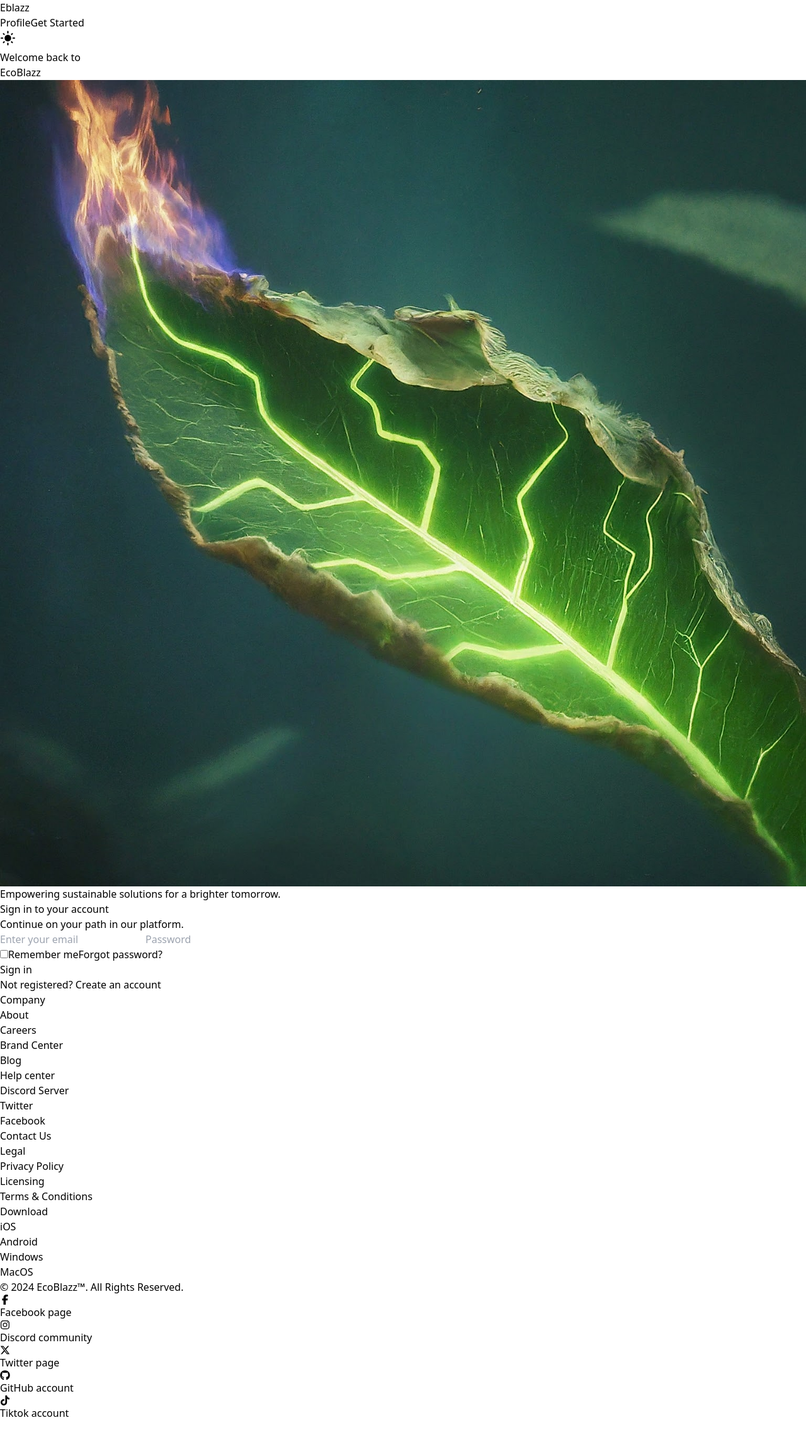
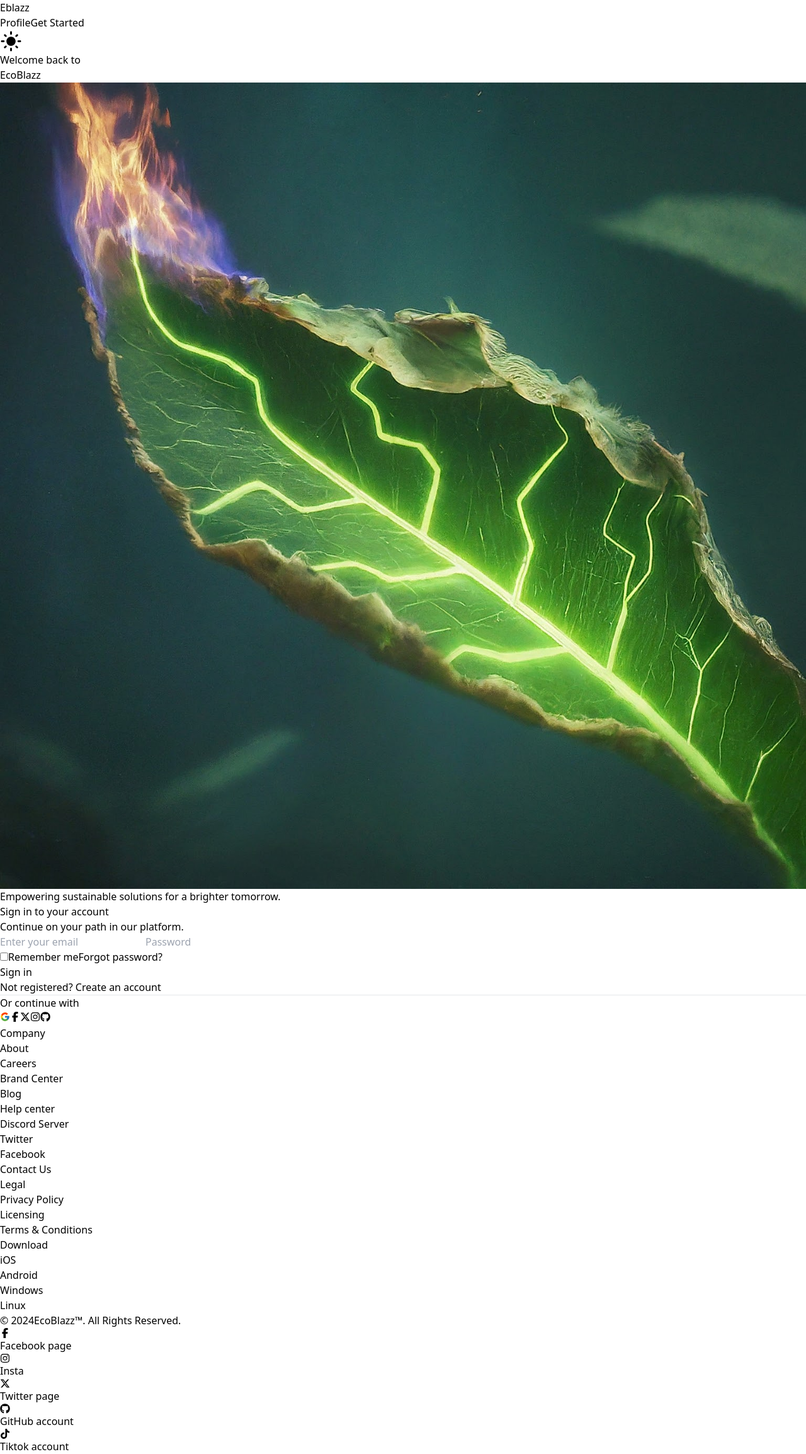
Before and after one commit to stephen-nene/ne-auth, a React (Vite) app in the folder client/: page /login in a window 1280 px wide. Shown: the whole page at 63% size. Before the commit the page ends 2255 px from the top, so only its background shows below. Built offline with nearby package versions, Linux system fonts and the light colour scheme.

Commit message:
login page done

```diff
--- a/client/package.json
+++ b/client/package.json
@@ -12,6 +12,7 @@
   "dependencies": {
     "@reduxjs/toolkit": "^2.2.1",
     "@tauri-apps/api": "^1",
+    "antd": "^5.15.3",
     "react": "^18.2.0",
     "react-dom": "^18.2.0",
     "react-icons": "^5.0.1",
--- a/client/src/App.jsx
+++ b/client/src/App.jsx
@@ -21,7 +21,7 @@ function App() {
     <div className="">
       <Navbar/>
 
-      <div className="page mt-[60px] bg-blue-200 h-screen ">
+      <div className={`mt-[60px] ${darkMode?'bg-blue-100':'bg-blue-950'}  h-screen `} >
 
       <Routes>
         <Route path="/" element={<Home/>}/>
--- a/client/src/components/Footer.jsx
+++ b/client/src/components/Footer.jsx
@@ -5,7 +5,7 @@ import { Link } from "react-router-dom";
 
 export default function Footer({ darkMode }) {
     return (
-        <footer className={`${darkMode ? "bg-white" : "bg-gray-950 text-white"}`}>
+        <footer className={`${darkMode ? "bg-sky-500" : "bg-sky-950 text-white"}`}>
 
 
 
@@ -13,7 +13,7 @@ export default function Footer({ darkMode }) {
                 <div className=" grid grid-cols-2 gap-8 px-4 py-6 lg:py-8 md:grid-cols-4">
                     <div>
                         <h2 className={`mb-6 text-sm font-semibold ${darkMode ? 'text-gray-900' : 'text-white'} uppercase`}>Company</h2>
-                        <ul className={`${darkMode ? "text-gray-500" : "text-gray-400"}  font-medium`}>
+                        <ul className={`${darkMode ? "text-gray-100" : "text-gray-400"}  font-medium`}>
                             <li className="mb-4">
                                 <Link className=" hover:underline">About</Link>
                             </li>
@@ -30,7 +30,7 @@ export default function Footer({ darkMode }) {
                     </div>
                     <div>
                         <h2 className="mb-6 text-sm font-semibold uppercase">Help center</h2>
-                        <ul className="text-gray-500 dark:text-gray-400 font-medium">
+                        <ul className={`${darkMode ? "text-gray-100" : "text-gray-400"}  font-medium`}>
                             <li className="mb-4">
                                 <a href="#" className="hover:underline">Discord Server</a>
                             </li>
@@ -47,7 +47,7 @@ export default function Footer({ darkMode }) {
                     </div>
                     <div>
                         <h2 className="mb-6 text-sm font-semibold uppercase">Legal</h2>
-                        <ul className="text-gray-500 dark:text-gray-400 font-medium">
+                        <ul className={`${darkMode ? "text-gray-100" : "text-gray-400"}  font-medium`}>
                             <li className="mb-4">
                                 <Link className="hover:underline">Privacy Policy</Link>
                             </li>
@@ -61,7 +61,7 @@ export default function Footer({ darkMode }) {
                     </div>
                     <div>
                         <h2 className="mb-6 text-sm font-semibold uppercase">Download</h2>
-                        <ul className="text-gray-500 dark:text-gray-400 font-medium">
+                        <ul className={`${darkMode ? "text-gray-100" : "text-gray-400"}  font-medium`}>
                             <li className="mb-4">
                                 <Link className="hover:underline">iOS</Link>
                             </li>
@@ -72,37 +72,38 @@ export default function Footer({ darkMode }) {
                                 <Link className="hover:underline">Windows</Link>
                             </li>
                             <li className="mb-4">
-                                <Link className="hover:underline">MacOS</Link>
+                                <Link className="hover:underline">Linux</Link>
                             </li>
+
                         </ul>
                     </div>
                 </div>
-                <div className={`px-4 py-6 ${darkMode ? "bg-gray-200" : "bg-gray-900 text-gray-300"} md:flex md:items-center md:justify-between rounded-lg`}>
-                    <span className="text-sm text-gray-500 sm:text-center">© 2024 <a href="https://ecoblazz.onrender.com/">EcoBlazz™</a>. All Rights Reserved.
+                <div className={`px-4 py-6 ${darkMode ? "bg-sky-200" : "bg-sky-900 text-gray-300"} md:flex md:items-center md:justify-between rounded-lg`}>
+            <span className="text-sm t sm:text-center">© 2024
+                <a href="https://ecoblazz.onrender.com/" target="_blank" rel="noopener noreferrer">EcoBlazz™</a>
+                . All Rights Reserved.
             </span>
-                    <div className="flex mt-4 sm:justify-center md:mt-0 space-x-5 rtl:space-x-reverse">
-                        <a href="#" className="text-gray-400 hover:text-gray-900 dark:hover:text-white">
-<FaFacebookF/>
+            <div className={`  flex mt-4 sm:justify-center md:mt-0 space-x-5 rtl:space-x-reverse`}>
+                <Link to="#" target="_blank" className={`text-gray-400 ${!darkMode?'hover:text-white':'hover:text-blue-500'}`}>
+                    <FaFacebookF />
                     <span className="sr-only">Facebook page</span>
-                        </a>
-                        <a href="#" className="text-gray-400 hover:text-gray-900 dark:hover:text-white">
+                </Link>
+                <Link to="#" target="_blank" className={`text-gray-400 ${!darkMode?'hover:text-white':'hover:text-rose-500'}  `}>
                     <FaInstagram />
-                            <span className="sr-only">Discord community</span>
-                        </a>
-                        <a href="https://twitter.com/EcoBlazz/" className="text-gray-400 hover:text-gray-900 dark:hover:text-white">
+                    <span className="sr-only">Insta</span>
+                </Link>
+                <Link to="https://twitter.com/EcoBlazz/" target="_blank" className={`text-gray-400 ${!darkMode?'hover:text-white':'hover:text-gray-950'}`}>
                     <FaXTwitter />
-
                     <span className="sr-only">Twitter page</span>
-                        </a>
-                        <a href="#" className="text-gray-400 hover:text-gray-900 dark:hover:text-white">
-<FaGithub/>
+                </Link>
+                <Link to="#" target="_blank" className={`text-gray-400 ${!darkMode?'hover:text-white':'hover:text-gray-900'}`}>
+                    <FaGithub />
                     <span className="sr-only">GitHub account</span>
-                        </a>
-                        <a href="#" className="text-gray-400 hover:text-gray-900 dark:hover:text-white">
+                </Link>
+                <Link to="https://www.tiktok.com/@ecoblazz23" target="_blank" className={`text-gray-400 ${!darkMode?'hover:text-white':'hover:text-fuchsia-900'}`}>
                     <FaTiktok />
-
                     <span className="sr-only">Tiktok account</span>
-                        </a>
+                </Link>
             </div>
         </div>
             </div>
--- a/client/src/components/Navbar.jsx
+++ b/client/src/components/Navbar.jsx
@@ -11,35 +11,33 @@ export default function Navbar() {
     const dispatch = useDispatch();
 
     return (
-        <header className={`fixed top-0 w-full ${darkMode?'bg-white':'bg-gray-800'}  shadow-md z-10 `}>
+        <header className={`fixed top-0 w-full ${darkMode ? 'bg-sky-500' : 'bg-sky-900'}  shadow-md z-10 `}>
             <div className="container mx-auto px-4">
-                <nav className="flex items-center justify-between py-2">
+                <nav className="flex items-center justify-between py-3">
                     <Link to="/" className="text-xl font-bold">Eblazz</Link>
                     <div className="flex items-center space-x-4">
                         <Link to="/profile" className="text-gray-700 hover:text-gray-900">Profile</Link>
                         <Link to="/login" className="px-4 py-2 bg-blue-500 text-white rounded-md hover:bg-blue-600">Get Started</Link>
                     </div>
-                    <div className="right">
+                    <div className="right ">
                         {darkMode ?
                             (
-
-                                <button
+                                <MdDarkMode
                                     onClick={() => {
                                         dispatch(setDarkMode());
                                     }}
-                                    className="p-2 text-xl border-2 hover:bg-slate-700 bg-slate-600 rounded-lg"
-                                >
-                                    <MdDarkMode size={25} />
-                                </button>
+                                    className="text-gray-500 hover:text-gray-900 hover:cursor-pointer"
+                                    size={35}
+                                />
                             ) :
-                            <button
+
+                            <MdLightMode
                                 onClick={() => {
                                     dispatch(setDarkMode());
                                 }}
-                                className="p-2 text-xl border-2 hover:bg-yellow-500 bg-yellow-600 rounded-lg"
-                            >
-                                <MdLightMode size={25} />
-                            </button>
+                                className="  text-yellow-500 hover:text-yellow-600 hover:cursor-pointer"
+                                size={35}
+                            />
                         }
 
                     </div>
--- a/client/src/components/auth/Login.jsx
+++ b/client/src/components/auth/Login.jsx
@@ -1,5 +1,11 @@
 import React from "react";
 import { Link } from "react-router-dom";
+
+import { FaTiktok, FaXTwitter, FaInstagram, FaGithub, FaFacebookF, } from "react-icons/fa6";
+import { FcGoogle } from "react-icons/fc";
+
+import {message} from "antd"
+
 
 import leaf from '../../assets/images/tech1.jpeg'
 
@@ -8,20 +14,19 @@ export default function Login({ darkMode }) {
         <div className="flex justify-center h-screen">
             <div className={`hidden lg:flex w-full lg:w-1/2 items-center justify-center ${darkMode ? 'bg-gray-100' : 'bg-gray-700'}`}>
                 <div className="p-6 rounded-md ">
-                    <h1 className="text-4xl font-bold ">Welcome back to</h1>
+                    <h1 className="text-4xl font-bold">Welcome back to</h1>
                     <span className="text-6xl font-semibold text-white transform -translate-y-1/2 mb-2">
                         <span className="text-orange-600">Eco</span>
                         <span className="text-green-600">Blazz</span>
                     </span>
-                    <img src={leaf} className="mt-3 " alt="" />
-                    <p className={`text-lg ${darkMode?'':'text-gray-300'} mt-2`}>Empowering sustainable solutions for a brighter tomorrow.</p>
-
+                    <img src={leaf} className="mt-3 mx-auto max-w-[600px] h-auto" alt="Leaf" />
+                    <p className={`text-lg ${darkMode ? '' : 'text-gray-300'} mt-2`}>Empowering sustainable solutions for a brighter tomorrow.</p>
                 </div>
             </div>
 
-            <div className={`flex flex-col justify-center w-full lg:w-1/2 bg-white ${darkMode ? 'bg-gray-300' : 'bg-gray-800'} p-8`}>
+            <div className={`flex flex-col justify-center w-full lg:w-1/2  ${darkMode ? 'bg-gray-300' : 'bg-gray-800'} p-8`}>
                 <h1 className="text-3xl font-bold mb-4">Sign in to your account</h1>
-                <p className={`text-gray-600 ${darkMode ? 'dark:text-gray-400' : ''} mb-8`}>
+                <p className={`text-gray-600 ${darkMode ? 'text-gray-400' : ''} mb-8`}>
                     Continue on your path in our platform.
                 </p>
 
@@ -42,8 +47,30 @@ export default function Login({ darkMode }) {
                     </button>
                 </form>
 
-                <div className="mt-4">
-                    <p className={`text-gray-600 ${darkMode ? 'text-gray-700' : 'text-gray-200'} `}>Not registered? <Link to="/register" className={`text-blue-500 ${darkMode ? 'dark:text-blue-400' : ''}`}>Create an account</Link></p>
+                <div className="my-7">
+                    <p className={` ${darkMode ? 'text-gray-700' : 'text-gray-200'} `}>Not registered? <Link to="/register" className={`text-blue-500 ${darkMode ? 'dark:text-blue-400' : ''}`}>Create an account</Link></p>
+                </div>
+                <div className="mt-8 text-center">
+                    <hr className={`w-3/4 mx-auto border-t border-gray-950 ${darkMode ? 'text-gray-800' : 'text-gray-300'} opacity-50`} />
+                    <p className={`text-sm text-gray-500 ${darkMode ? 'text-gray-700' : 'text-gray-300'} relative inline-block px-4  ${darkMode ? 'bg-gray-300' : 'bg-gray-800'} -top-[14px]`}>Or continue with</p>
+                    <div className="text-3xl flex justify-center mt-4">
+                        <button className={`rounded-full bg-white hover:bg-gray-900 text-white p-3 ${darkMode ? ' text-gray-900' : ''}`}>
+                            <FcGoogle onClick={()=>message.info('comming soon')}/>
+                        </button>
+
+                        <button className={`rounded-full bg-blue-500 hover:bg-blue-700 text-white ml-4 p-3 ${darkMode ? ' text-gray-900' : ''}`}>
+                            <FaFacebookF onClick={()=>message.info('comming soon')} />
+                        </button>
+                        <button className={`rounded-full bg-gray-600 hover:bg-black text-white p-3 ml-4 ${darkMode ? ' text-gray-900' : ''}`}>
+                            <FaXTwitter onClick={()=>message.info('comming soon')}/>
+                        </button>
+                        <button className={`rounded-full bg-rose-500 hover:bg-rose-700 text-white p-3 ml-4 ${darkMode ? ' text-gray-900' : ''}`}>
+                            <FaInstagram onClick={()=>message.info('comming soon')}/>
+                        </button>
+                        <button className={`rounded-full bg-sky-500 hover:bg-sky-700 text-white p-3 ml-4 ${darkMode ? ' text-gray-900' : ''}`}>
+                            <FaGithub onClick={()=>message.info('comming soon')}/>
+                        </button>
+                    </div>
                 </div>
             </div>
         </div>
```
Also changed, not shown: client/src/assets/styles/styles.css (+8 -0 lines), 1 other file (tests, documents, lock files or other folders). Lines whose indentation alone changed are shown as unchanged.
